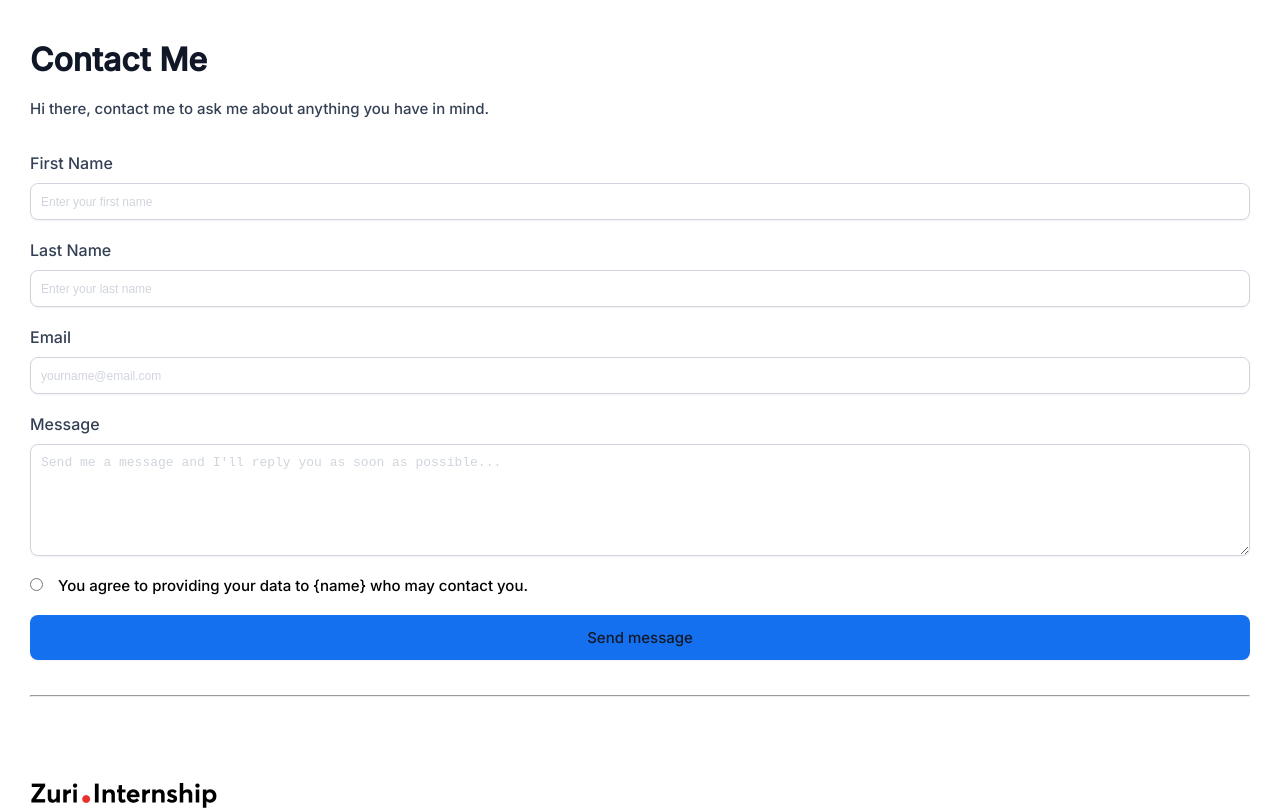
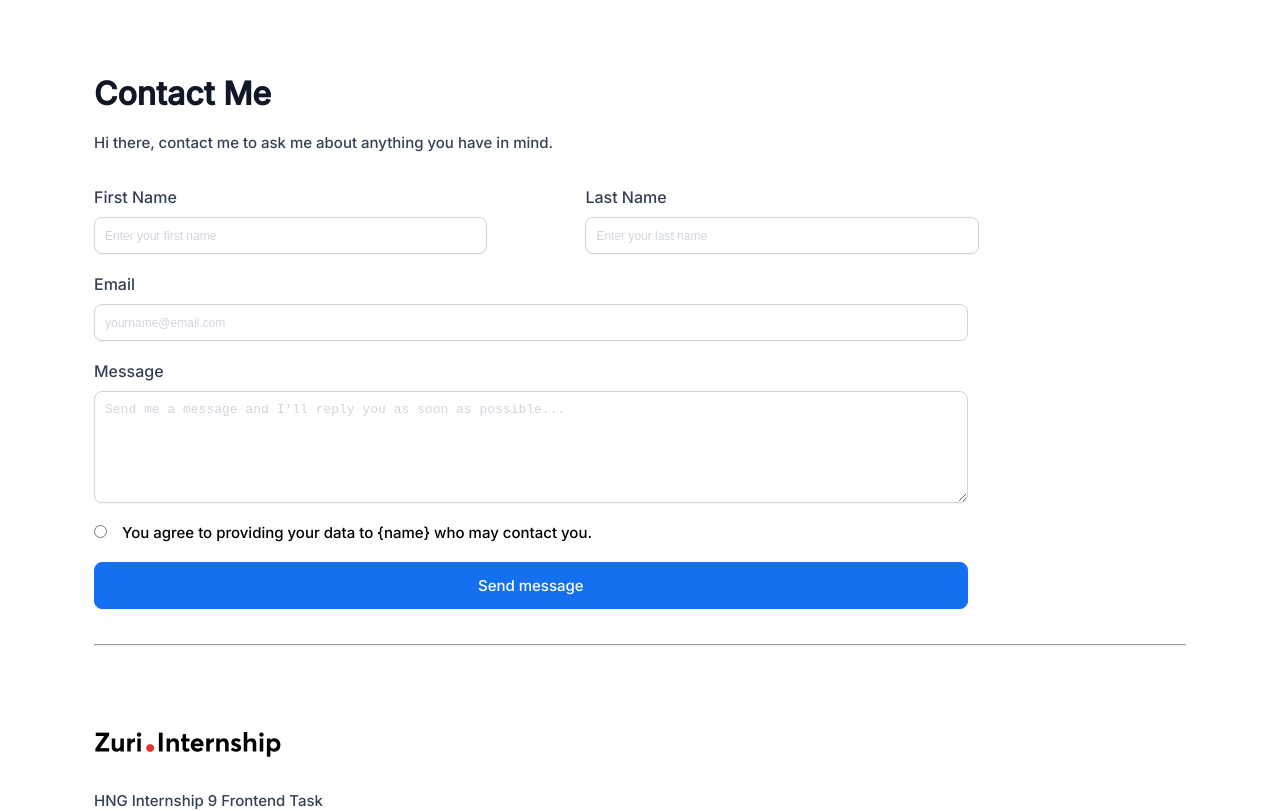
Before and after one commit to Nkwor-Jane/linktree, a React (Create React App) app: page /contact in a window 1280 px wide. Shown: the top 811 px of the page. Built offline with nearby package versions, Linux system fonts and the light colour scheme.

Commit message:
style: updates related to styling

```diff
--- a/src/components/ContactMe.jsx
+++ b/src/components/ContactMe.jsx
@@ -10,6 +10,7 @@ export default function ContactMe () {
         <p>Hi there, contact me to ask me about anything you have in mind.</p>
         <div>
             <form>
+                <div className="names">
                     <div className="minis">
                         <label htmlFor="first_name" className="labels">First Name</label>
                         <input required type="text" id="first_name" placeholder="Enter your first name" className="inputs" />
@@ -18,6 +19,7 @@ export default function ContactMe () {
                     <div className="minis">
                         <label htmlFor="last_name" className="labels">Last Name</label>
                         <input required type="text" id="last_name" placeholder="Enter your last name"  className="inputs"/>
+                    </div>
                 </div>
 
                 <div className="minis">
@@ -37,8 +39,10 @@ export default function ContactMe () {
                     &#123;name&#125;
                     who may contact you.</label>
                 </div>
+                <div>
 
-                <button type="submit" id="btn__submit">Send message</button>
+                </div>
+                <button type="submit" id="btn__submit" className="contact_btn">Send message</button>
             </form>
         </div>
 
--- a/src/styles/ContactMe.css
+++ b/src/styles/ContactMe.css
@@ -1,9 +1,6 @@
 .form_body{
-    /* display: flex;
-    align-items: center;
-    justify-content: center;
-    flex-direction: column; */
     font-family:Inter, "sans-serif";
+    margin: 4rem;
 }
 
 h1{
@@ -23,6 +20,99 @@ form{
     flex-direction: column;
     justify-content: flex-start;
     padding: 10px 0;
+}
+.labels{
+    color: #344054;
+}
+.inputs{
+    padding: 10px;
+    border: 1px solid #D0D5DD;
+    box-shadow: 0px 1px 2px rgba(16, 24, 40, 0.05);
+    border-radius: 8px;
+    display: block;
+    width: 80%;
+    margin: 10px 0;
+    outline: none;
+}
+.names{
+    display: flex;
+    align-items: center;
+    justify-content: space-evenly;
+    width: 90%;
+}
+input::placeholder{
+    font-size: 12px;
+    color: #D0D5DD;
+    font-weight: 400;
+}
+textarea::placeholder{
+    font-size: 13px;
+    color: #D0D5DD;
+    font-weight: 400;
+}
+textarea{
+    height: 7rem;
+}
+.minis{
+    padding: 5px 0;
+    width: 100%;
+}
+.checkbox_section{
+    font-size: 15px;
+    color: #D0D5DD;
+    font-weight: 400;
+}
+input[type="radio"]{
+   margin-right: 15px;
+}
+.contact_btn{
+    background: #1570EF;
+    border: 1px solid #1570EF;
+    box-shadow: 0px 1px 2px rgba(16, 24, 40, 0.05);
+    border-radius: 8px;
+    padding: 15px 30px;
+    width: 80%;
+    color: #fff;
+    font-size: 15px;
+    margin: 15px 0;
+    text-align: center;
+}
+.unique_footer{
+    display: flex;
+    align-items: flex-start;
+    flex-direction: column;
+    margin-top: 4rem;
+}
+.unique_footer div{
+    padding: 15px 0;
+}
+.unique_footer p{
+    padding: 0;
+}
+@media screen and (max-width: 760px){
+    .form_body{
+        margin: 0;
+    }
+h1{
+    color: #101828;
+    font-size: 2rem;
+    text-align: left;
+    padding: 10px  0;
+}
+p{
+    color: #344054;
+    padding:  10px 0;
+    font-size: 15px;
+    margin-bottom: 10px;
+}
+form{
+    display: flex;
+    flex-direction: column;
+    justify-content: flex-start;
+    padding: 10px 0;
+}
+.names{
+    flex-direction: column;
 }
 .labels{
     color: #344054;
@@ -64,7 +154,7 @@ input[type="radio"]{
    margin-right: 15px;
    border-radius: 50%;
 }
-button{
+.contact_btn{
     background: #1570EF;
     border: 1px solid #1570EF;
     box-shadow: 0px 1px 2px rgba(16, 24, 40, 0.05);
@@ -87,3 +177,5 @@ button{
 .unique_footer p{
     padding: 0;
 }
+
+}
--- a/src/styles/Footer.css
+++ b/src/styles/Footer.css
@@ -6,7 +6,7 @@ footer{
     display: flex;
     align-items: center;
     justify-content: center;
-    margin: 10px;
+    margin: 20px;
 }
 .social-icons img{
     margin: 0 15px;
```
Lines whose indentation alone changed are shown as unchanged.
